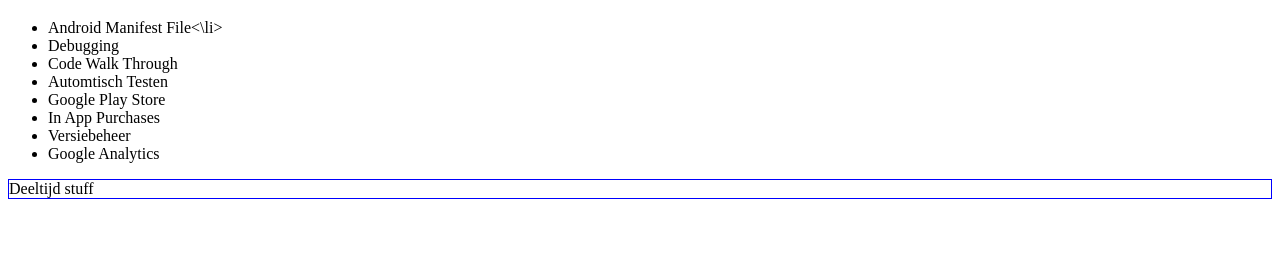
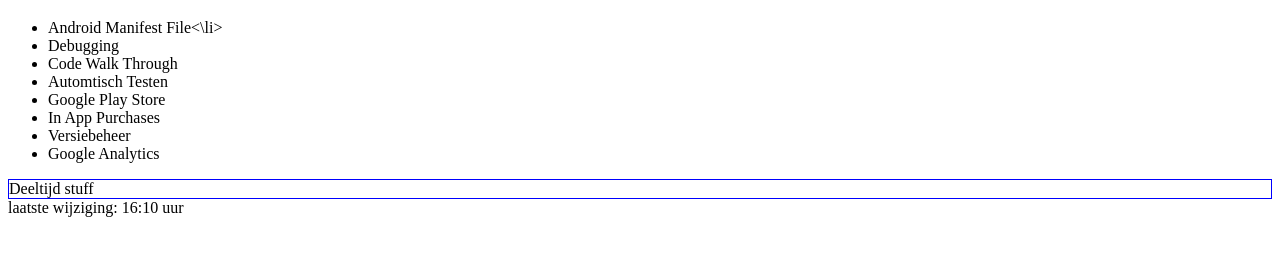
Before and after one commit to bobeleveld/demo, a plain HTML site: page index.html in a window 1280 px wide. Shown: the part 61-316 px from the top of the page. Drawn offline with Linux system fonts and the light colour scheme.

Commit message:
16:10 wijzig

```diff
--- a/index.html
+++ b/index.html
@@ -16,5 +16,6 @@
 	<li>Google Analytics</li>
 </ul>
 <DIV style = 'border:1px solid blue'>Deeltijd stuff</DIV>
+laatste wijziging: 16:10 uur
 </BODY>
 </HTML>
```
Also changed, not shown: 1 other file.
